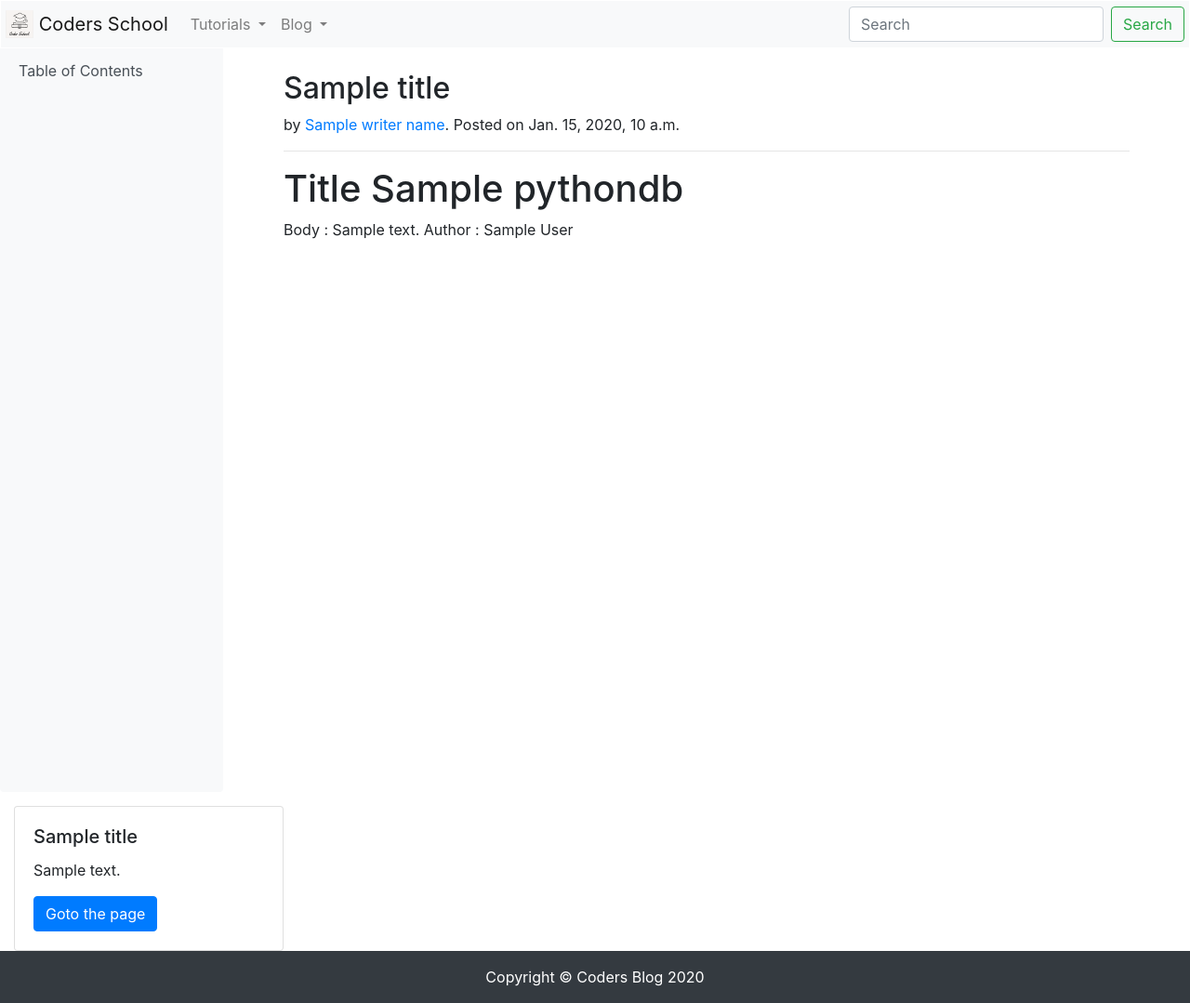
After one commit to sdt-inc/codersblog, a Django app: template blog/templates/blog/search.html in a window 1280 px wide. The commit adds this page. Shown: the whole page at 93% size. Run offline with Django 3.2, Linux system fonts and the light colour scheme; tables that the repository leaves empty hold one stand-in row (values such as "Sample post"); the template is opened without the code that fills it: values that come from a table or form of the project are taken from there, most other values are stand-ins (such as "Sample title", 1, 10 or a date in 2020); some libraries are stand-ins or nearby versions.

Commit message:
Search working in views.py

```diff
--- a/blog/templates/blog/base.html
+++ b/blog/templates/blog/base.html
@@ -87,8 +87,8 @@
                     </div>
                 </li>
             </ul>
-            <form class="form-inline my-2 my-lg-0">
-                <input class="form-control mr-sm-2" type="search" placeholder="Search" aria-label="Search">
+            <form class="form-inline my-2 my-lg-0" method="GET" action="search">
+                <input class="form-control mr-sm-2" type="search" placeholder="Search" name="query" aria-label="Search">
                 <button class="btn btn-outline-success my-2 my-sm-0" type="submit">Search</button>
             </form>
         </div>
--- /dev/null
+++ b/blog/templates/blog/search.html
@@ -0,0 +1,17 @@
+{% extends 'blog/base.html' %}
+{% load static %}
+
+
+
+{% block content %}
+
+{% for search in data %}
+
+    <h1>Title {{search.title }}
+    </h1>
+    Body : {{search.body | safe }}
+    Author : {{ search.author }}
+    <br><br><br><br><br><br>
+{% endfor %}
+
+{% endblock content %}
--- a/blog/urls.py
+++ b/blog/urls.py
@@ -8,6 +8,7 @@
     path('', views.index, name='index'),
     path('ckeditor/', include('ckeditor_uploader.urls')),
     path('python/<int:pk>/', views.tutorial, name='tutorial'),
+    path('search',views.search,name='search')
 ] + static(settings.STATIC_URL, document_root=settings.STATIC_ROOT)
 
 # for serving ckeditor js files
--- a/codersblog/settings.py
+++ b/codersblog/settings.py
@@ -23,9 +23,9 @@
 SECRET_KEY = 'qfv(w2y3j#ax-!@x(k!7&2#$uu!c%n)kn@h5+mbr4iwaj2ys8)'
 
 # SECURITY WARNING: don't run with debug turned on in production!
-DEBUG = False
+DEBUG = True
 
-if DEBUG is False:
+if DEBUG == False:
     ALLOWED_HOSTS = [
         '127.0.0.1:8000',
         '*',
@@ -82,7 +82,7 @@
 DATABASES = {
     'default': {
         'ENGINE': 'django.db.backends.sqlite3',
-        'NAME': BASE_DIR / 'db.sqlite3',
+        'NAME': str(BASE_DIR / 'db.sqlite3'),
     }
 }
 
```
Also changed, not shown: blog/views.py (+8 -1 lines).
